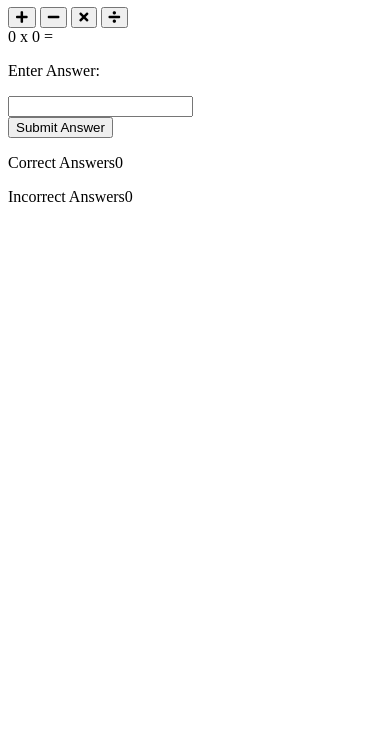
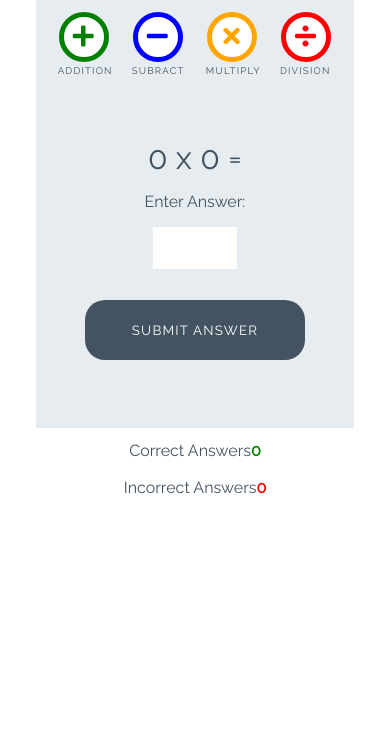
Before and after one commit to fabianlien/love-maths, a plain HTML site: page index.html in a window 390 px wide. Shown: the part 112-844 px from the top of the page. Drawn offline with Linux system fonts and the light colour scheme.

Commit message:
add styles to game

```diff
--- a/assets/css/style.css
+++ b/assets/css/style.css
@@ -0,0 +1,252 @@
+/* --------- Global style */
+
+body {
+    background-color: white;
+    font-family: "Raleway", sans-serif;
+    color: #445361;
+    text-align: center;
+}
+
+/* --------- Heading */
+
+.heading {
+    text-align: center;
+    font-size: 2.5rem;
+}
+
+.logo {
+    height: 40px;
+    padding-right: 5px;
+}
+
+/* --------- Game layout */
+
+.game-area {
+    background-color: #E6ECF0;
+    box-sizing: border-box;
+    width: 85%;
+    height: 65vh;
+    max-height: 450px;
+    max-width: 830px;
+    margin-left: auto;
+    margin-right: auto;
+    padding: 1%;
+}
+
+.question-area {
+    width: 50%;
+    font-size: 2rem;
+    margin: auto;
+    padding: 50px 0;
+}
+
+.question-area span {
+    padding: 0 15px;
+}
+
+.score-area {
+    margin: 5px auto;
+    width: 60%;
+    font-size: 1.2rem;
+}
+
+.controls-area {
+    width: 85%;
+    margin: 30px auto;
+}
+
+#score {
+    color: green;
+    font-weight: bold;
+}
+
+#incorrect {
+    color: red;
+    font-weight: bold;
+}
+
+.answer-message {
+    display: none;
+    font-size: 1rem;
+}
+
+#answer-box {
+    border: none;
+    color: #445361;
+    display: inline-block;
+    height: 40px;
+    width: 80px;
+    font-size: 1.2rem;
+}
+
+.scores {
+    display: inline-block;
+    padding: 25px;
+}
+
+/* --------- Buttons */
+
+.btn {
+    width: 220px;
+    height: 60px;
+    font-family: "Raleway", sans-serif;
+    text-transform: uppercase;
+    letter-spacing: 1.2px;
+    color: white;
+}
+
+.btn:focus {
+    outline: none;
+}
+
+.btn--big {
+    padding-top: 10px;
+    border-radius: 50%;
+    background-color: white;
+    border: 10px solid;
+    width: 100px;
+    height: 100px;
+    font-size: 3.2rem;
+    margin: 0 30px;
+    transition: all 0.5s;
+}
+
+.btn--big::after {
+    content: attr(data-type);
+    font-size: 1rem;
+    color: #445361;
+    position: relative;
+    left: -0.5em
+}
+
+.btn--blue {
+    border-color: blue;
+    color: blue;
+}
+
+.btn--blue:active,
+.btn--blue:hover {
+    background-color: darkblue;
+    color: white;
+}
+
+.btn--orange {
+    border-color: orange;
+    color: orange;
+}
+
+.btn--orange:active,
+.btn--orange:hover {
+    background-color: darkorange;
+    color: white;
+}
+
+.btn--red {
+    border-color: red;
+    color: red;
+}
+
+.btn--red:active,
+.btn--red:hover {
+    background-color: darkred;
+    color: white;
+}
+
+.btn--green {
+    border-color: green;
+    color: green;
+}
+
+.btn--green:active,
+.btn--green:hover {
+    background-color: darkgreen;
+    color: white;
+}
+
+.btn--gray {
+    margin-top: 25px;
+    background-color: #445361;
+    border: 1px transparent;
+    border-radius: 20px;
+}
+
+.btn--gray:active,
+.btn--gray:hover {
+    background-color: #0d1013;
+}
+
+/* --------- Media queries */
+
+@media (max-width: 414px) {
+    .controls-area {
+        width: 100%;
+    }
+
+    .btn--big {
+        margin: 0 10px;
+        padding: 5px;
+        border: 5px solid;
+        width: 50px;
+        height: 50px;
+        font-size: 1.5rem;
+    }
+
+    .btn--big::after {
+        font-size: 0.6rem;
+        left: -0.7rem;
+    }
+
+    .question-area {
+        padding: 10% 0;
+        width: 100%;
+    }
+
+    .question-area span {
+        padding: 0;
+    }
+
+    .answer-message {
+        display: block;
+    }
+
+    #answer-box {
+        display: block;
+        margin: 0 auto;
+    }
+    .btn--gray {
+        margin-top: 0;
+    }
+
+    .score-area {
+        width: 100%;
+    }
+
+    .scores {
+        margin: 0.5em auto;
+        display: block;
+        padding: 5px;
+    }
+
+    .heading {
+        font-size: 2rem;
+    }
+}
+
+@media (max-width: 320px) {
+    .game-area {
+        height: 70vh;
+    }
+
+    .controls-area {
+        width: 75%;
+        margin: 10px auto;
+    }
+
+    .btn--big {
+        margin: 10px 10px;
+    }
+    .question-area {
+        padding: 10px 0;
+    }
+
+}
--- a/index.html
+++ b/index.html
@@ -14,16 +14,16 @@
     <h1 class="heading"><img class="logo" src="assets/images/logo.png" alt="logo">Love Maths</h1>
     <div class="game-area">
         <div class="controls-area">
-            <button class="btn btn--big btn--green">
+            <button data-type="addition" class="btn btn--big btn--green">
                 <i class="fas fa-plus"></i>
             </button>
-            <button class="btn btn--big btn--blue">
+            <button data-type="subract" class="btn btn--big btn--blue">
                 <i class="fas fa-minus"></i>
             </button>
-            <button class="btn btn--big btn--orange">
+            <button data-type="multiply" class="btn btn--big btn--orange">
                 <i class="fas fa-times"></i>
             </button>
-            <button class="btn btn--big btn--red">
+            <button data-type="division" class="btn btn--big btn--red">
                 <i class="fas fa-divide"></i>
             </button>
         </div>
@@ -35,7 +35,7 @@
             <p class="answer-message">Enter Answer:</p>
             <input type="number" id="answer-box">
         </div>
-        <button class="btn btn--gray">Submit Answer</button>
+        <button data-type="submit" class="btn btn--gray">Submit Answer</button>
     </div>
         <p class="scores">Correct Answers<span id="score">0</span></p>
         <p class="scores">Incorrect Answers<span id="incorrect">0</span></p>
```
